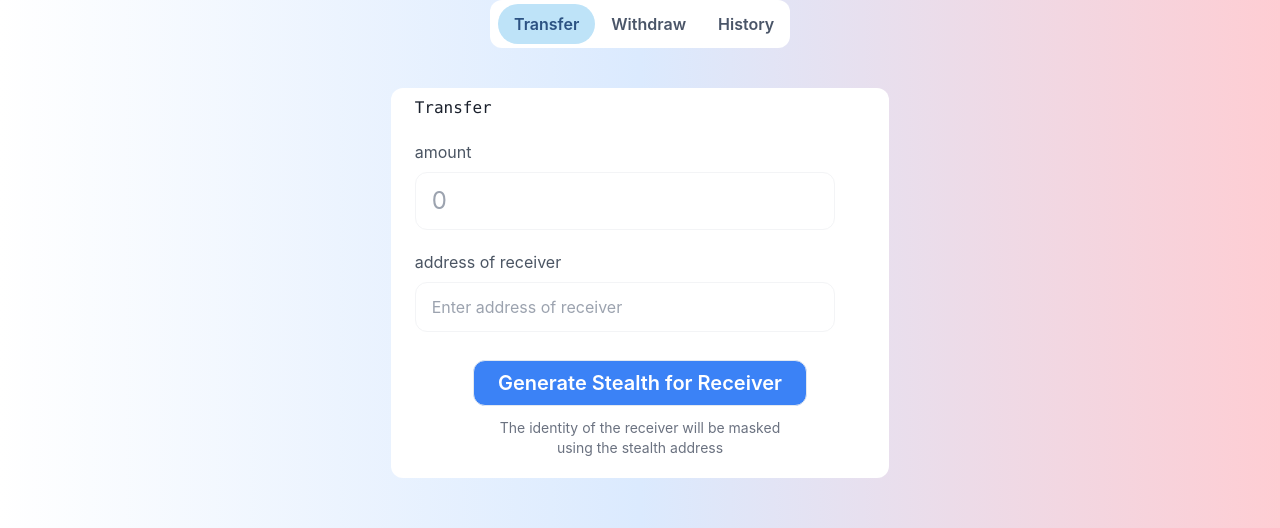
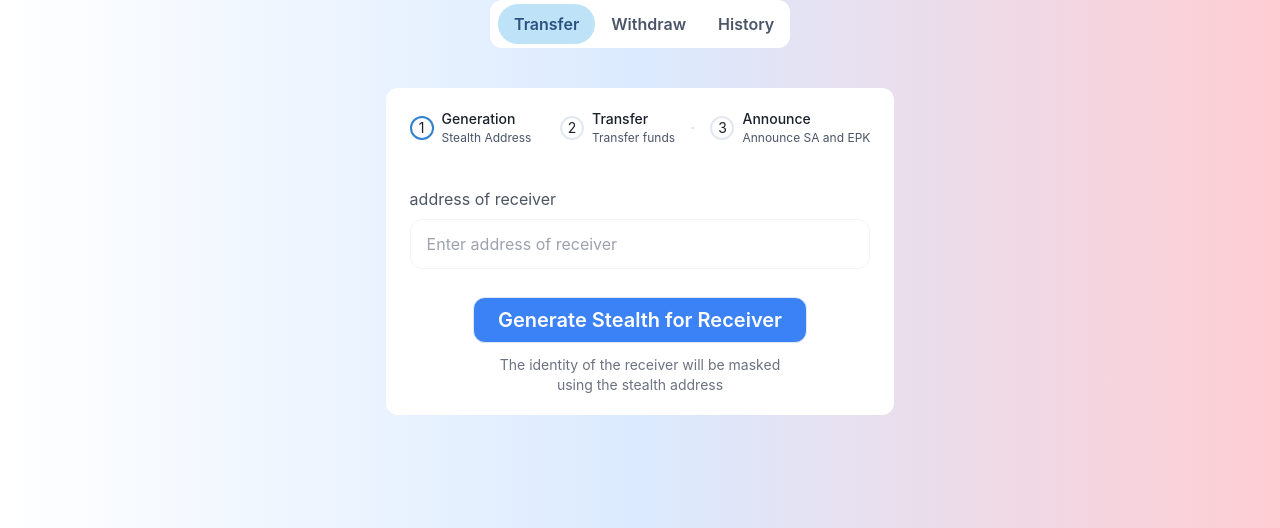
Before and after one commit to Dhruv-2003/Cryptic-cloak, a Next.js app in the folder app/: page / in a window 1280 px wide. Shown: the part 128-656 px from the top of the page. Built offline with nearby package versions, Linux system fonts and the light colour scheme; what wagmi would draw is missing.

Commit message:
fix: stepper for stealth generation added

```diff
--- a/app/components/modal.tsx
+++ b/app/components/modal.tsx
@@ -1,7 +1,41 @@
 import React from "react";
-import { Tabs, TabList, TabPanels, Tab, TabPanel } from "@chakra-ui/react";
+import { Tabs, TabList, TabPanels, Tab, TabPanel, Box } from "@chakra-ui/react";
+import {
+  Step,
+  StepDescription,
+  StepIcon,
+  StepIndicator,
+  StepNumber,
+  StepSeparator,
+  StepStatus,
+  StepTitle,
+  Stepper,
+  useSteps,
+} from "@chakra-ui/react";
+import { useState } from "react";
 
 const Modal = () => {
+  const steps = [
+    { title: "Generation", description: "Stealth Address" },
+    { title: "Transfer", description: "Transfer funds" },
+    { title: "Announce", description: "Announce SA and EPK" },
+  ];
+
+  const { activeStep, setActiveStep } = useSteps({
+    index: 0,
+    count: steps.length,
+  });
+
+  const handleStepper = () => {
+    const condition = true;
+
+    if (condition) {
+      if (activeStep < steps.length) {
+        setActiveStep(activeStep + 1);
+      }
+    }
+  };
+
   return (
     <div className="w-screen bg-gradient-to-r from-white via-blue-100 to-rose-200">
       <div className="flex flex-col mx-auto justify-between w-full">
@@ -17,23 +51,44 @@ const Modal = () => {
             <TabPanels>
               <TabPanel>
                 <div className="flex flex-col px-6 py-2 bg-white rounded-xl w-full mt-6">
-                  <p className="font-mono text-md">Transfer</p>
+                  {/* <p className="font-mono text-md">Transfer</p> */}
+                  <Stepper className="mt-3" size="sm" index={activeStep}>
+                    {steps.map((step, index) => (
+                      <Step key={index}>
+                        <StepIndicator>
+                          <StepStatus
+                            complete={<StepIcon />}
+                            incomplete={<StepNumber />}
+                            active={<StepNumber />}
+                          />
+                        </StepIndicator>
+
+                        <Box flexShrink="0">
+                          <StepTitle>{step.title}</StepTitle>
+                          <StepDescription>{step.description}</StepDescription>
+                        </Box>
+
+                        <StepSeparator />
+                      </Step>
+                    ))}
+                  </Stepper>
+                  <div className="mt-5 flex flex-col"></div>
+                  {activeStep == 0 && (
+                    <div>
                       <div className="mt-5 flex flex-col">
-                    <p className="text-md text-gray-600">amount</p>
+                        <p className="text-md text-gray-600">
+                          address of receiver
+                        </p>
                         <input
-                      className="px-4 mt-2 py-3 border border-gray-100 rounded-xl text-2xl w-[420px]"
-                      placeholder="0"
-                    ></input>
-                  </div>
-                  <div className="mt-5 flex flex-col">
-                    <p className="text-md text-gray-600">address of receiver</p>
-                    <input
-                      className="px-4 mt-2 py-3 border border-gray-100 rounded-xl w-[420px]"
+                          className="px-4 mt-2 py-3 border border-gray-100 rounded-xl w-full"
                           placeholder="Enter address of receiver"
                         ></input>
                       </div>
                       <div className="mt-7 mx-auto">
-                    <button className="px-6 py-2 bg-blue-500 text-white text-xl rounded-xl font-semibold border hover:scale-105 hover:bg-white hover:border-blue-500 hover:text-blue-500 duration-200">
+                        <button
+                          onClick={() => handleStepper()}
+                          className="px-6 mx-auto flex justify-center py-2 bg-blue-500 text-white text-xl rounded-xl font-semibold border hover:scale-105 hover:bg-white hover:border-blue-500 hover:text-blue-500 duration-200"
+                        >
                           Generate Stealth for Receiver
                         </button>
                       </div>
@@ -43,6 +98,53 @@ const Modal = () => {
                           stealth address
                         </p>
                       </div>
+                    </div>
+                  )}
+                  {activeStep == 1 && (
+                    <div>
+                      <div className="mt-5 flex flex-col">
+                        <p className="text-md text-gray-600">amount</p>
+                        <input
+                          className="px-4 mt-2 py-3 border border-gray-100 rounded-xl text-2xl w-full"
+                          placeholder="0"
+                        ></input>
+                      </div>
+                      <div className="mt-7 mx-auto">
+                        <button
+                          onClick={() => handleStepper()}
+                          className="px-6 mx-auto flex justify-center py-2 bg-blue-500 text-white text-xl rounded-xl font-semibold border hover:scale-105 hover:bg-white hover:border-blue-500 hover:text-blue-500 duration-200"
+                        >
+                          Transfer Funds
+                        </button>
+                      </div>
+                      <div className="mt-3 flex justify-center text-center mx-auto mb-3">
+                        <p className="text-sm text-gray-500 w-2/3 text-center">
+                          The identity of the receiver will be masked using the
+                          stealth address
+                        </p>
+                      </div>
+                    </div>
+                  )}
+                  {activeStep == 2 && (
+                    <div>
+                      <div className="mt-5 flex flex-col">
+                      </div>
+                      <div className="mt-2 mx-auto">
+                        <button
+                          onClick={() => handleStepper()}
+                          className="px-6 mx-auto flex justify-center py-2 bg-blue-500 text-white text-xl rounded-xl font-semibold border hover:scale-105 hover:bg-white hover:border-blue-500 hover:text-blue-500 duration-200"
+                        >
+                          Announce Stealth Address
+                        </button>
+                      </div>
+                      <div className="mt-3 flex justify-center text-center mx-auto mb-3">
+                        <p className="text-sm text-gray-500 w-2/3 text-center">
+                          The identity of the receiver will be masked using the
+                          stealth address
+                        </p>
+                      </div>
+                    </div>
+                  )}
                 </div>
               </TabPanel>
               <TabPanel>
@@ -77,7 +179,9 @@ const Modal = () => {
                   </div>
                 </div>
               </TabPanel>
-              <TabPanel></TabPanel>
+              <TabPanel>
+                <div className="flex flex-col px-6 py-2 bg-white rounded-xl w-full mt-6"></div>
+              </TabPanel>
             </TabPanels>
           </Tabs>
         </div>
```
Lines whose indentation alone changed are shown as unchanged.
